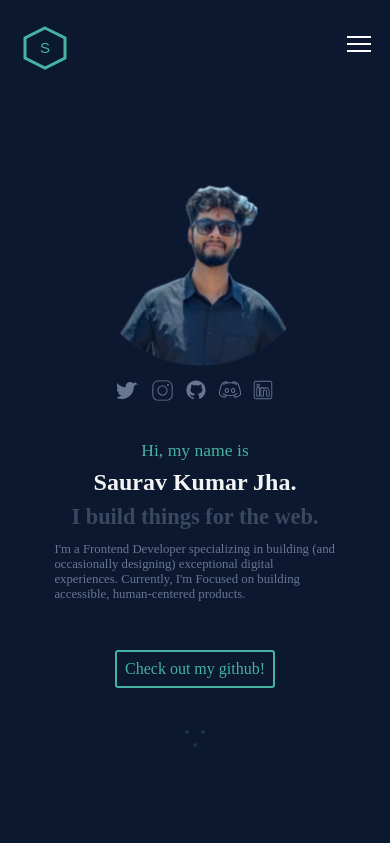
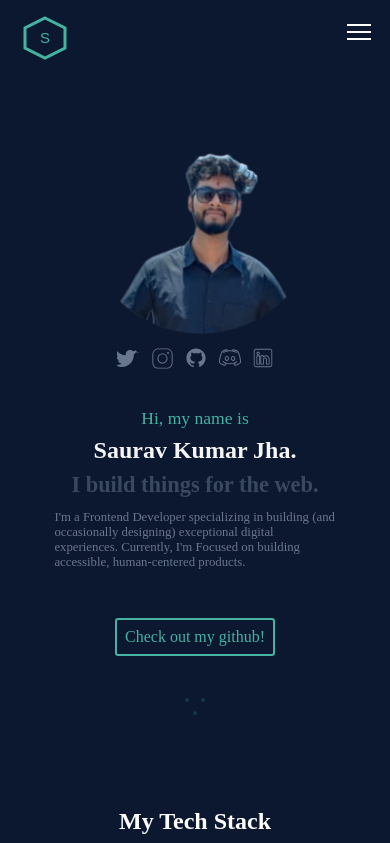
Before and after one commit to Saurav50/Portfolio, a React (Vite) app: page / in a window 390 px wide. Shown: the top 843 px of the page. Built offline with nearby package versions, Linux system fonts and the light colour scheme; a web font is replaced by a local one.

Commit message:
added nav border

```diff
--- a/src/components/Layout/MainNavigation.jsx
+++ b/src/components/Layout/MainNavigation.jsx
@@ -1,14 +1,34 @@
 import styles from "./MainNavigation.module.css";
-import React, { useState } from "react";
+import React, { useState, useEffect } from "react";
 const MainNavigation = () => {
   const [isMenuOpen, setIsMenuOpen] = useState(false);
+  const [scrolling, setScrolling] = useState(false);
+
+  useEffect(() => {
+    const handleScroll = () => {
+      if (window.scrollY > 0) {
+        setScrolling(true);
+      } else {
+        setScrolling(false);
+      }
+    };
+
+    window.addEventListener("scroll", handleScroll);
+
+    return () => {
+      window.removeEventListener("scroll", handleScroll);
+    };
+  }, []);
+
   // Function to toggle the mobile menu
   const toggleMenu = () => {
     setIsMenuOpen(!isMenuOpen);
   };
   return (
     <>
-      <header className={styles.header}>
+      <header
+        className={`${styles.header} ${scrolling ? styles.bordered : ""}`}
+      >
         <div className={styles.logo}>
           <svg width="50" height="50" xmlns="http://www.w3.org/2000/svg">
             <polygon
--- a/src/components/Layout/MainNavigation.module.css
+++ b/src/components/Layout/MainNavigation.module.css
@@ -67,6 +67,12 @@
 
 /* Mobile Styles */
 @media screen and (max-width: 768px) {
+  .header {
+    max-height: 3.5rem;
+  }
+  .logo {
+    font-size: 1rem;
+  }
   .menu-icon {
     display: block;
     /* color: white; */
@@ -148,3 +154,7 @@
     margin: 10px 0;
   }
 }
+.bordered {
+  border-bottom: 1px solid #ccc;
+  transition: border 0.3s ease;
+}
--- a/src/sections/About.module.css
+++ b/src/sections/About.module.css
@@ -13,6 +13,7 @@
 /* Mobile Screens */
 @media screen and (max-width: 768px) {
   .about {
+    padding-top: 5rem;
     display: flex;
     flex-direction: column-reverse;
     align-items: center;
```
